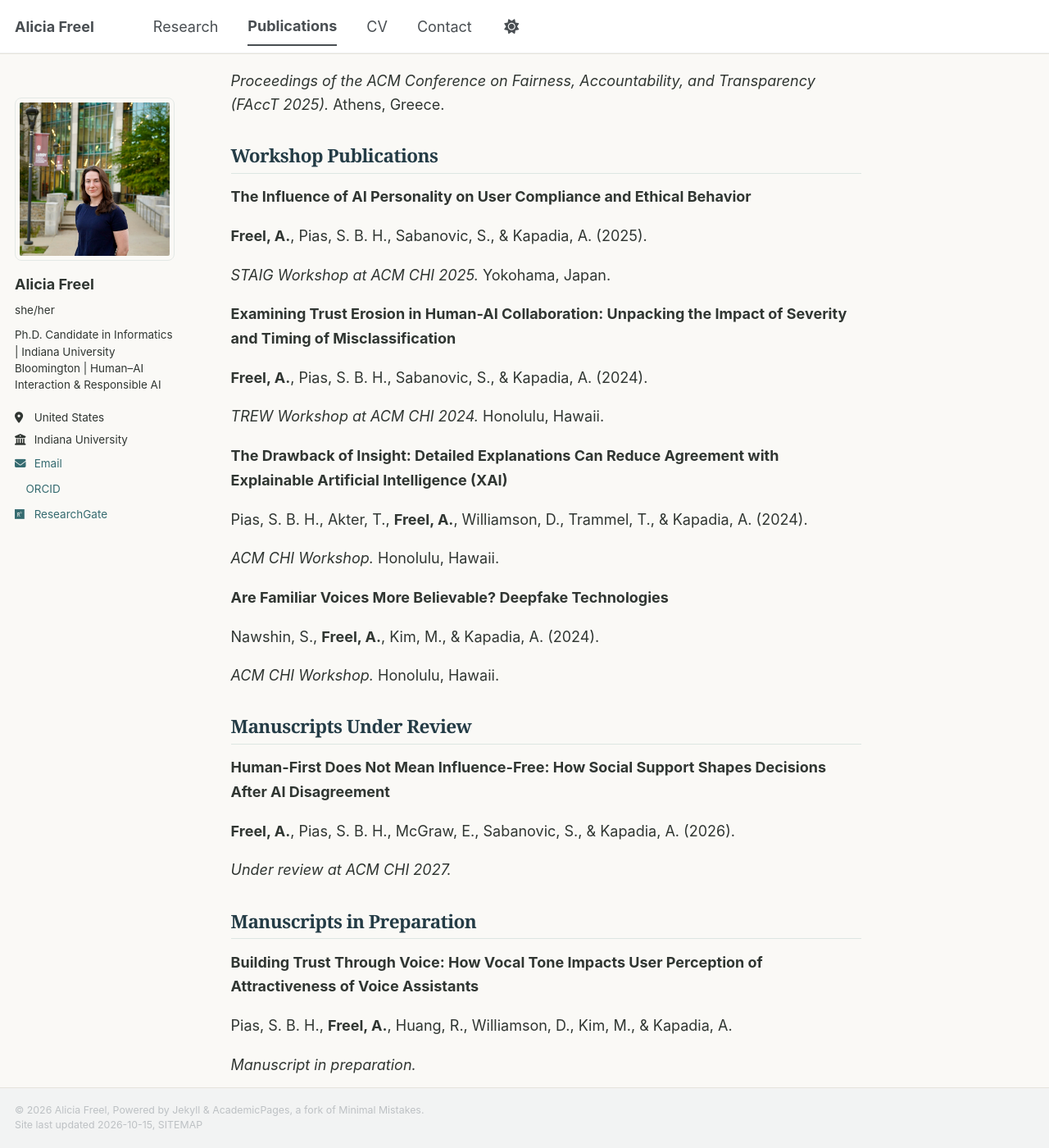
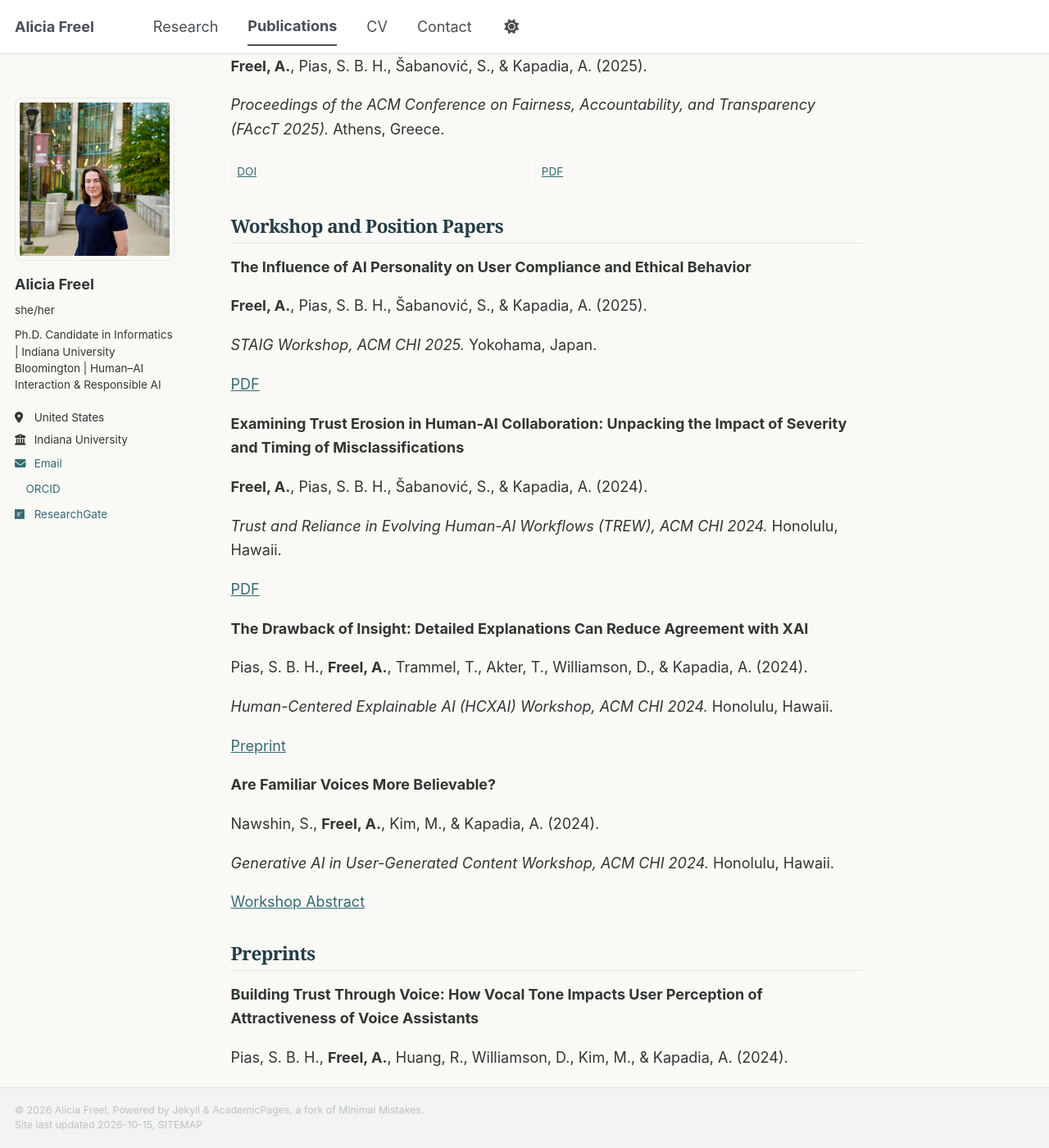
Before and after one commit to anfreel/anfreel.github.io, a Jekyll site: the page built from _pages/publications.md, in a window 1280 px wide and 1400 px high, scrolled down 335 px. Shown: the whole window at 82% size. Built offline with Jekyll 4.4.1, drawn with Linux system fonts in a browser that asks for light colours; a style sheet for code colours, icons or effects is not loaded; some of the changed text lies outside the part shown.

Commit message:
Update publications.md

```diff
--- a/_pages/publications.md
+++ b/_pages/publications.md
@@ -5,54 +5,58 @@ permalink: /publications/
 author_profile: true
 ---
 
-My research investigates human–AI interaction, trust, decision-making, and the design of responsible AI systems.
+My publications span human–AI interaction, trust, decision-making, and the social and ethical implications of artificial intelligence. Full texts and preprints are linked where available.
 
 ## Peer-Reviewed Conference Publications
 
 **How Misclassification Severity and Timing Influence User Trust in AI Image Classification: User Perceptions of High- and Low-Stakes Contexts**
 
-**Freel, A.**, Pias, S. B. H., Sabanovic, S., & Kapadia, A. (2025).
+**Freel, A.**, Pias, S. B. H., Šabanović, S., & Kapadia, A. (2025).
 
 *Proceedings of the ACM Conference on Fairness, Accountability, and Transparency (FAccT 2025).* Athens, Greece.
 
-## Workshop Publications
+[DOI](https://doi.org/10.1145/3715275.3732187) | [PDF](https://privacy.luddy.indiana.edu/publications/FAccT_2025_preprint.pdf)
+
+## Workshop and Position Papers
 
 **The Influence of AI Personality on User Compliance and Ethical Behavior**
 
-**Freel, A.**, Pias, S. B. H., Sabanovic, S., & Kapadia, A. (2025).
+**Freel, A.**, Pias, S. B. H., Šabanović, S., & Kapadia, A. (2025).
 
-*STAIG Workshop at ACM CHI 2025.* Yokohama, Japan.
+*STAIG Workshop, ACM CHI 2025.* Yokohama, Japan.
 
-**Examining Trust Erosion in Human-AI Collaboration: Unpacking the Impact of Severity and Timing of Misclassification**
+[PDF](https://chi-staig.github.io/papers/submission7.pdf)
 
-**Freel, A.**, Pias, S. B. H., Sabanovic, S., & Kapadia, A. (2024).
+**Examining Trust Erosion in Human-AI Collaboration: Unpacking the Impact of Severity and Timing of Misclassifications**
 
-*TREW Workshop at ACM CHI 2024.* Honolulu, Hawaii.
+**Freel, A.**, Pias, S. B. H., Šabanović, S., & Kapadia, A. (2024).
 
-**The Drawback of Insight: Detailed Explanations Can Reduce Agreement with Explainable Artificial Intelligence (XAI)**
+*Trust and Reliance in Evolving Human-AI Workflows (TREW), ACM CHI 2024.* Honolulu, Hawaii.
 
-Pias, S. B. H., Akter, T., **Freel, A.**, Williamson, D., Trammel, T., & Kapadia, A. (2024).
+[PDF](https://chi-trew.github.io/papers/2024/CHI_TREW_2024_Paper_7.pdf)
 
-*ACM CHI Workshop.* Honolulu, Hawaii.
+**The Drawback of Insight: Detailed Explanations Can Reduce Agreement with XAI**
 
-**Are Familiar Voices More Believable? Deepfake Technologies**
+Pias, S. B. H., **Freel, A.**, Trammel, T., Akter, T., Williamson, D., & Kapadia, A. (2024).
+
+*Human-Centered Explainable AI (HCXAI) Workshop, ACM CHI 2024.* Honolulu, Hawaii.
+
+[Preprint](https://arxiv.org/abs/2404.19629)
+
+**Are Familiar Voices More Believable?**
 
 Nawshin, S., **Freel, A.**, Kim, M., & Kapadia, A. (2024).
 
-*ACM CHI Workshop.* Honolulu, Hawaii.
+*Generative AI in User-Generated Content Workshop, ACM CHI 2024.* Honolulu, Hawaii.
 
-## Manuscripts Under Review
+[Workshop Abstract](https://genai-in-ugc.github.io/pdf/Are_Familiar_Voices_More_Belivable%20-%20Sabila%20Nawshin.pdf)
 
-**Human-First Does Not Mean Influence-Free: How Social Support Shapes Decisions After AI Disagreement**
-
-**Freel, A.**, Pias, S. B. H., McGraw, E., Sabanovic, S., & Kapadia, A. (2026).
-
-*Under review at ACM CHI 2027.*
-
-## Manuscripts in Preparation
+## Preprints
 
 **Building Trust Through Voice: How Vocal Tone Impacts User Perception of Attractiveness of Voice Assistants**
 
-Pias, S. B. H., **Freel, A.**, Huang, R., Williamson, D., Kim, M., & Kapadia, A.
+Pias, S. B. H., **Freel, A.**, Huang, R., Williamson, D., Kim, M., & Kapadia, A. (2024).
 
-*Manuscript in preparation.*
+*arXiv preprint.*
+
+[Preprint](https://arxiv.org/abs/2409.18941)
```
